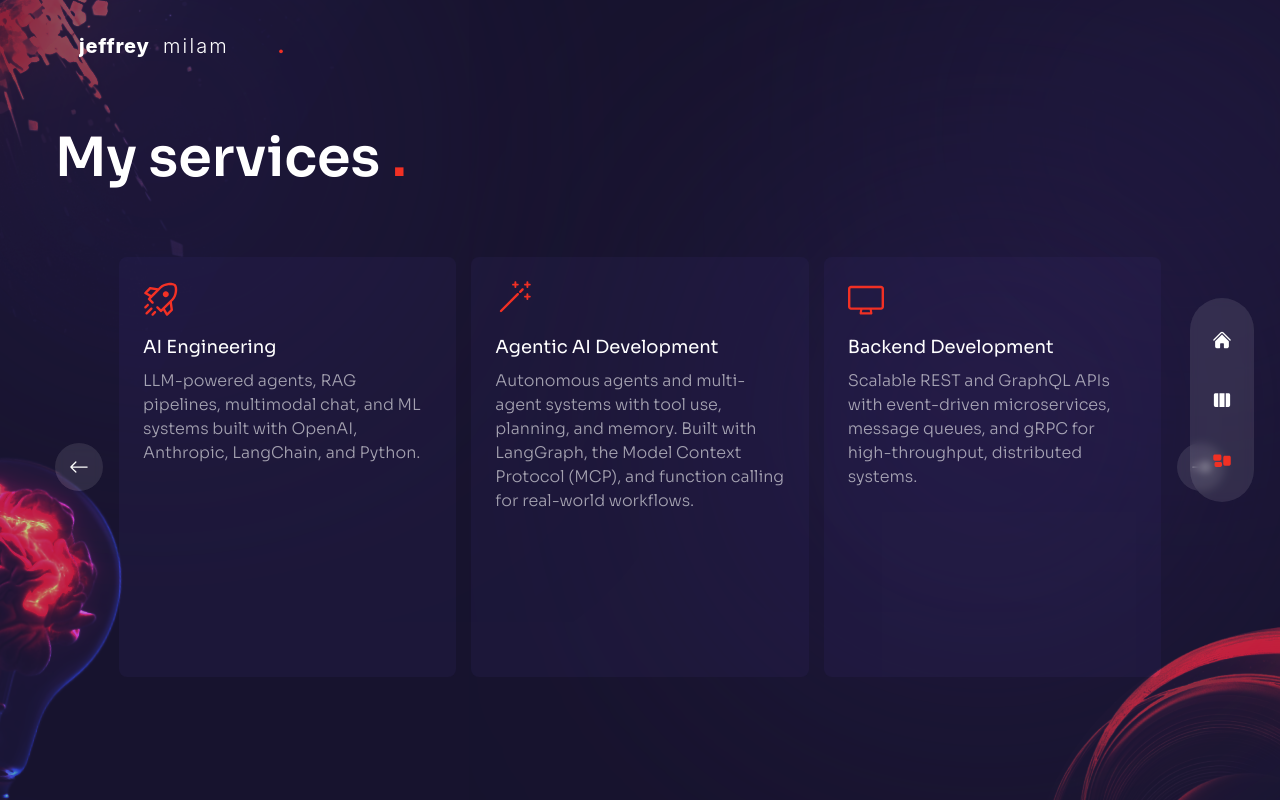
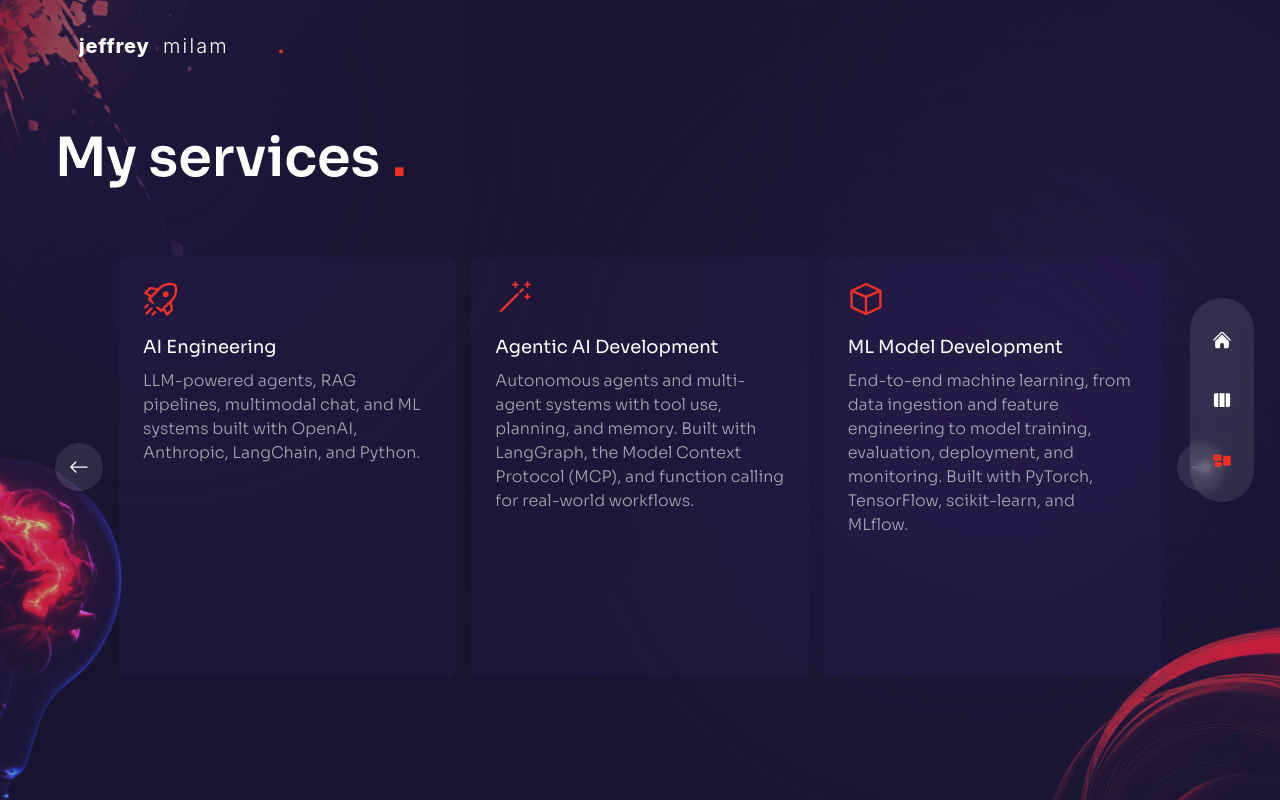
Before and after one commit to crazycoder0066/jeff-portfolio, a Next.js app: page /services in a window 1280 px wide. Built offline with nearby package versions, Linux system fonts and the light colour scheme.

Commit message:
Add end-to-end model service

```diff
--- a/components/ServiceSlider.jsx
+++ b/components/ServiceSlider.jsx
@@ -1,6 +1,6 @@
 import { useState } from "react";
 import { BsArrowLeft, BsArrowRight } from "react-icons/bs";
-import { RxCrop, RxPencil2, RxDesktop, RxReader, RxRocket, RxMagicWand } from "react-icons/rx";
+import { RxCrop, RxPencil2, RxDesktop, RxReader, RxRocket, RxMagicWand, RxCube } from "react-icons/rx";
 import { FreeMode, Pagination } from "swiper";
 import { Swiper, SwiperSlide } from "swiper/react";
 
@@ -33,6 +33,12 @@ const serviceData = [
     title: "Agentic AI Development",
     description:
       "Autonomous agents and multi-agent systems with tool use, planning, and memory. Built with LangGraph, the Model Context Protocol (MCP), and function calling for real-world workflows.",
+  },
+  {
+    Icon: RxCube,
+    title: "ML Model Development",
+    description:
+      "End-to-end machine learning, from data ingestion and feature engineering to model training, evaluation, deployment, and monitoring. Built with PyTorch, TensorFlow, scikit-learn, and MLflow.",
   },
   {
     Icon: RxDesktop,
```
